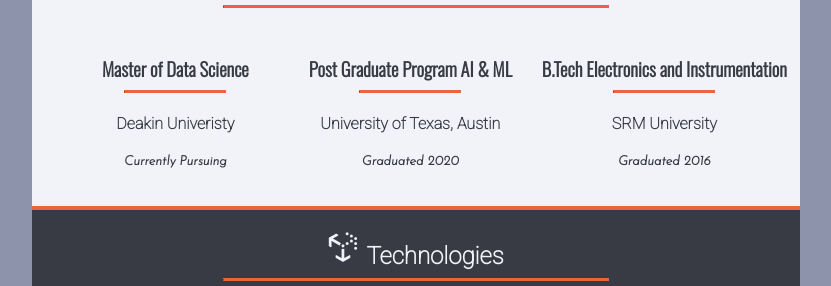
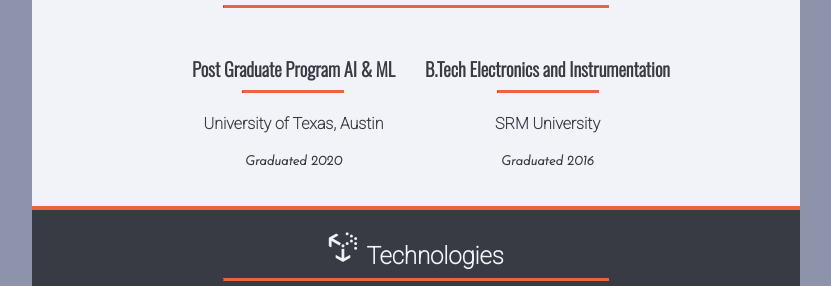
Before and after one commit to rkham93/static-one-page-resume, a plain HTML site: page index.html in a window 1280 px wide. Shown: the part 493-779 px from the top of the page, without its empty margins (224-1055 px from the left). Drawn offline with nearby package versions, Linux system fonts and the light colour scheme.

Commit message:
removed mds

```diff
--- a/index.html
+++ b/index.html
@@ -28,12 +28,6 @@
     <h2 class="section-title"><img src="images\graduation-cap-solid.svg" alt="education">Education</h2>
     <hr>
     <div class="eduWrapper">
-        <div class="edu mds">
-            <h3 class="courseName">Master of Data Science</h3>
-            <hr class="courseHr">
-            <h4 class="schoolName">Deakin Univeristy</h4>
-            <h5 class="graduation">Currently Pursuing</h5>
-        </div>
         <div class="edu pgp">
             <h3 class="courseName">Post Graduate Program AI & ML</h3>
             <hr class="courseHr">
```
